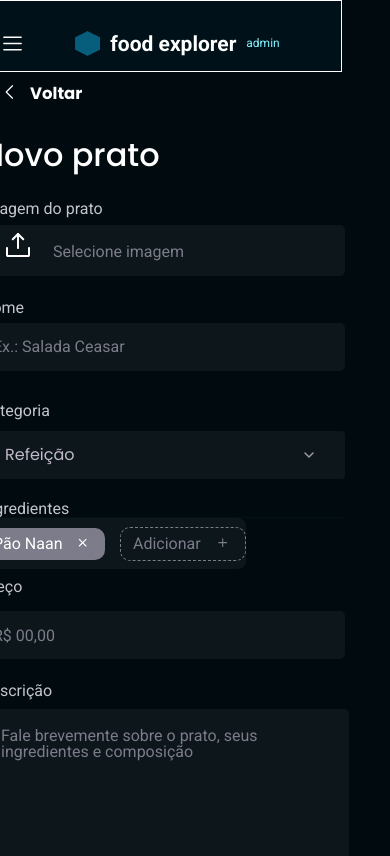
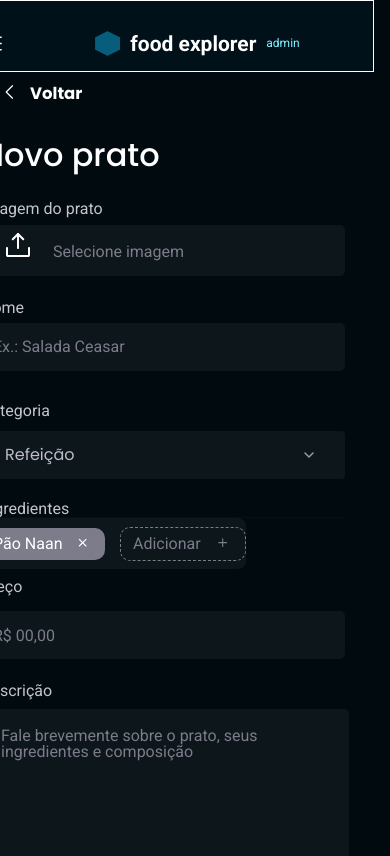
Before and after one commit to frederico-nakajima/foodExplorer, a React (Vite) app: page /add in a window 390 px wide. Shown: the top 856 px of the page. Built offline with nearby package versions, Linux system fonts and the light colour scheme.

Commit message:
footer and header mobiles

```diff
--- a/src/components/BrandHeader/styles.js
+++ b/src/components/BrandHeader/styles.js
@@ -7,7 +7,7 @@ export const Container = styled.div`
     justify-content:center;
     align-items:center;
     gap:10px;
-    width: 364px;
+   width:428px;
     heigth:114px;
     padding:30px 10px 15px 10px;
     border:1px solid ${({theme}) => theme.COLORS.WHITE};
@@ -16,7 +16,7 @@ export const Container = styled.div`
     margin-bottom:10px;
 
      >.list{
-        margin-right:40px;
+        margin-right:80px;
         margin-left:-40px;
      }
 
--- a/src/components/Input/styles.js
+++ b/src/components/Input/styles.js
@@ -28,6 +28,7 @@ export const Container = styled.div`
         background-color:${({theme}) => theme.COLORS.BACKGROUND_800};
         border:0;
 
+
         &::placeholder {
             color:${({theme}) => theme.COLORS.GRAY_300};
             font-family: "Roboto", serif;
--- a/src/pages/AddDish/index.jsx
+++ b/src/pages/AddDish/index.jsx
@@ -1,12 +1,14 @@
 import { Container,Form,CaretLeftLink } from './styles';
 import { Header } from '../../components/Header';
+import { BrandHeader } from '../../components/BrandHeader'
 import { Textarea } from '../../components/Textarea'
 import { Input } from '../../components/Input'
 import { NoteItem } from '../../components/NoteItem'
 import { Section } from '../../components/Section'
 import UploadSimple from '../../assets/UploadSimple.svg';
 import {Link} from 'react-router-dom'
-import { BrandHeader } from '../../components/BrandHeader'
+
+import { Footer } from '../../components/Footer'
 import CaretLeft from '../../assets/CaretLeft.svg';
 
 export function AddDish(){
@@ -93,6 +95,7 @@ export function AddDish(){
                 </Form>
             </main>
 
+            <Footer/>
 
         </Container>
     )
--- a/src/pages/AddDish/styles.js
+++ b/src/pages/AddDish/styles.js
@@ -6,7 +6,7 @@ export const Container = styled.div`
     flex-direction: column;
 
     align-items: center;
-
+    padding-bottom:500px;
     width: 100%;
                 >Header{
                     display:none;
@@ -15,26 +15,25 @@ export const Container = styled.div`
 
 
                 >Footer{
+                    border:1px solid ${({theme}) => theme.COLORS.WHITE};
                     height: 77px;
                     margin-top:150px;
                     margin-left:-55px;
-                    width: 364px;
+                    width:428px;
                         >main{
-                            display: flex;
-                            justify-content: center;
-                            align-items: center;
-                            gap: 50px;
+
+
+
+                            gap: 0px;
                             width: 364px;
                                 >p{
-                                    font-size:12px;
+                                    font-size:10px;
+                                }
+                                h2{
+                                    font-size:15px;
                                 }
 
-                                >Brand{
-                                    h2{
-                                        font-size:12px;
-                                    }
 
-                                }
                         }
 
                 }
```
